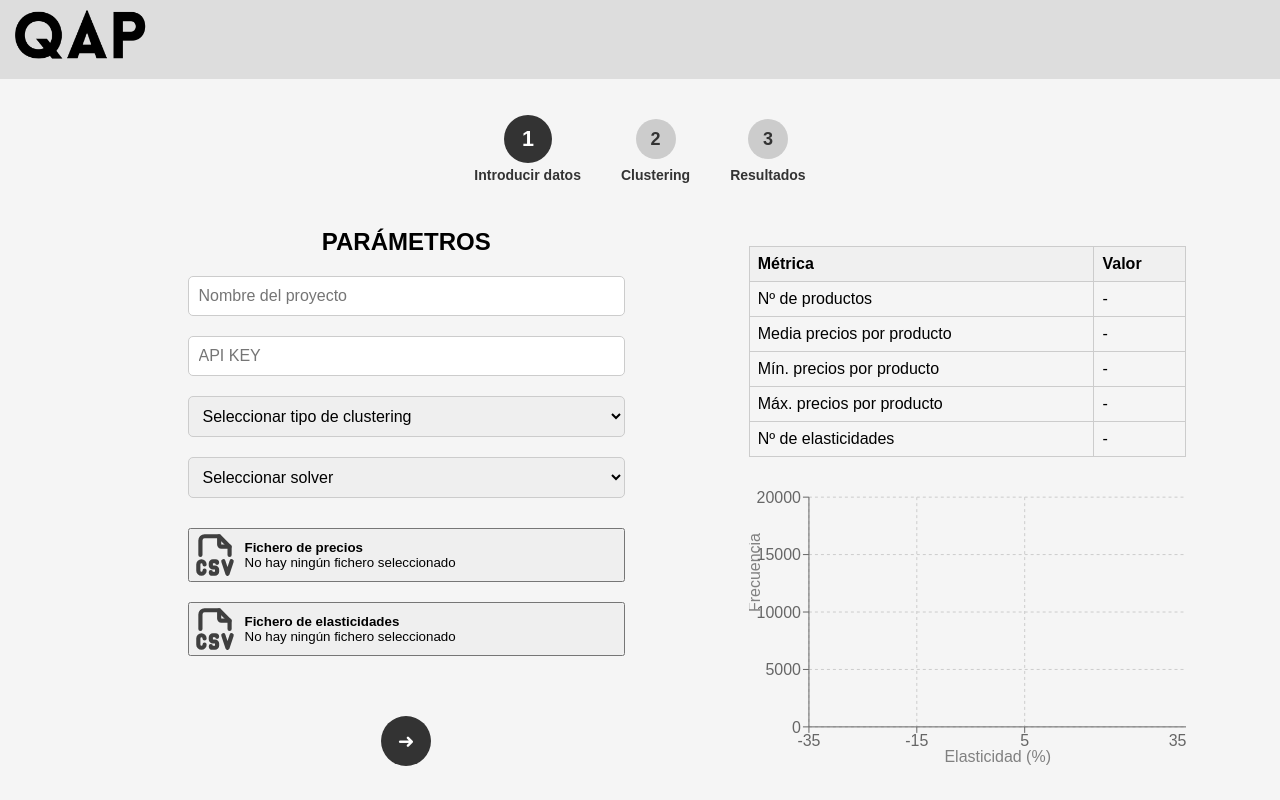
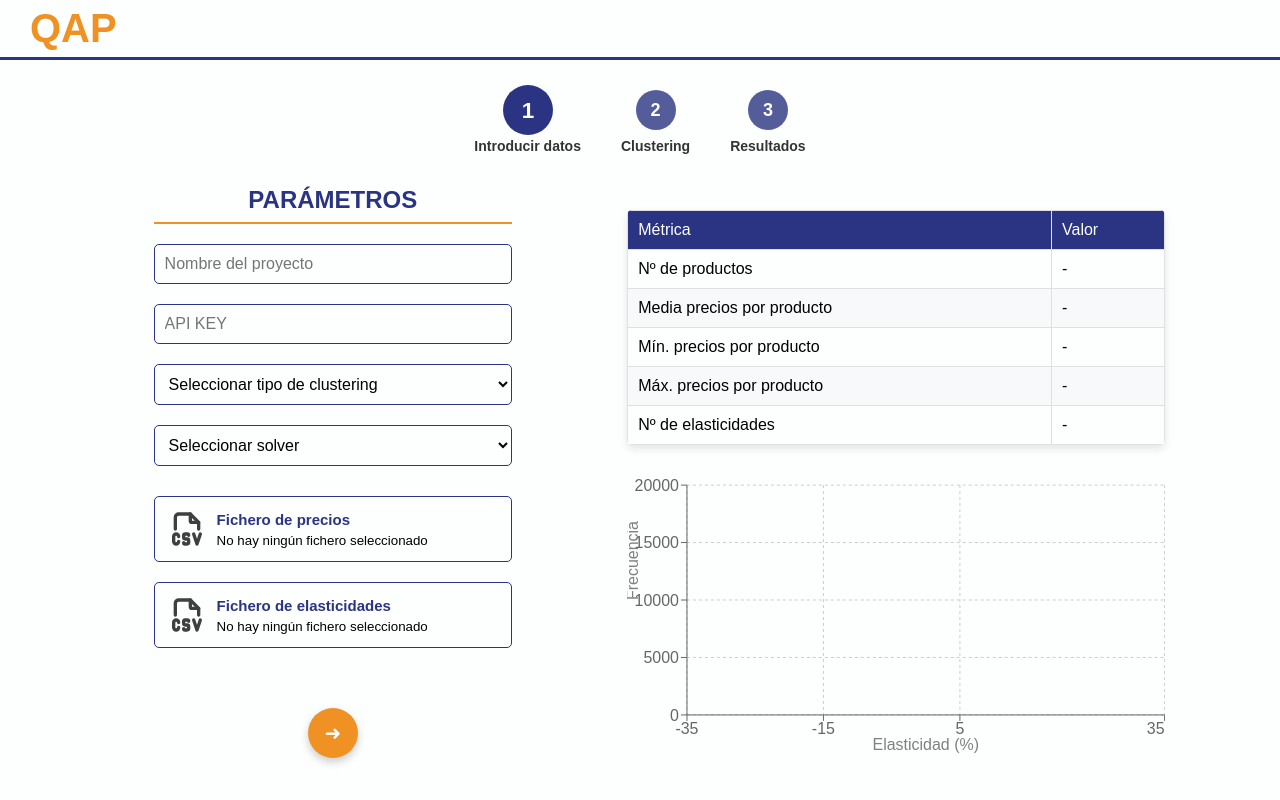
Before and after one commit to ricpdc/elastic-pricing, a React (Create React App) app in the folder frontend/: page / in a window 1280 px wide. Built offline with nearby package versions, Linux system fonts and the light colour scheme.

Commit message:
New styles and corrections

```diff
--- a/frontend/src/components/elasticitiesChart.jsx
+++ b/frontend/src/components/elasticitiesChart.jsx
@@ -47,7 +47,7 @@ export default function ElasticityChart({ elasticitySummary }) {
             }}
           />
           <Tooltip formatter={(value, name) => [`${value}`, "Frecuencia"]} />
-          <Bar dataKey="count" fill="#82ca9d" name="Frecuencia" />
+          <Bar dataKey="count" fill="#f09223" name="Frecuencia" />
         </BarChart>
       </ResponsiveContainer>
     </div>
--- a/frontend/src/index.css
+++ b/frontend/src/index.css
@@ -20,3 +20,10 @@ body {
   display: flex;
   flex-direction: column;
 }
+
+:root {
+  --color-primary: #f09223;
+  --color-secundary: #2b3482;
+  --color-secundary-light: #9498c1;
+  --color-bg: #fdfefe;
+}
--- a/frontend/src/layouts/Layout.jsx
+++ b/frontend/src/layouts/Layout.jsx
@@ -7,9 +7,7 @@ export default function Layout() {
   return (
     <div className="layout">
       <header>
-        <h1>
-          <img src="../qap.png" alt="logo" />
-        </h1>
+        <h1>QAP</h1>
       </header>
       <main>
         <Outlet />
--- a/frontend/src/pages/ClusteringPage.jsx
+++ b/frontend/src/pages/ClusteringPage.jsx
@@ -18,7 +18,7 @@ export default function ClusteringPage({
 
   const [currentPagePrices, setCurrentPagePrices] = useState(1);
   const [currentPageElasticities, setCurrentPageElasticities] = useState(1);
-  const itemsPerPage = 7;
+  const [itemsPerPage, setItemsPerPage] = useState(5);
 
   useEffect(() => {
     const fetchClusters = async () => {
@@ -68,6 +68,21 @@ export default function ClusteringPage({
     }
   };
 
+  useEffect(() => {
+    const updateItemsPerPage = () => {
+      const height = window.innerHeight;
+
+      if (height < 500) setItemsPerPage(4);
+      else if (height < 900) setItemsPerPage(6);
+      else setItemsPerPage(10);
+    };
+
+    updateItemsPerPage();
+
+    window.addEventListener("resize", updateItemsPerPage);
+    return () => window.removeEventListener("resize", updateItemsPerPage);
+  }, []);
+
   const clusterOptions = Array.from({ length: clustersCount }, (_, i) => ({
     value: i + 1,
     label: `Cluster ${i + 1}`,
@@ -105,6 +120,27 @@ export default function ClusteringPage({
           isSearchable={true}
           menuPlacement="auto"
           maxMenuHeight={200}
+          styles={{
+            control: (base) => ({
+              ...base,
+              borderColor: "#2B3482",
+              "&:hover": { borderColor: "#F09223" },
+              boxShadow: "none",
+            }),
+            option: (base, state) => ({
+              ...base,
+              backgroundColor: state.isSelected
+                ? "#2B3482"
+                : state.isFocused
+                ? "#9498C1"
+                : "white",
+              color: state.isSelected || state.isFocused ? "white" : "black",
+            }),
+            singleValue: (base) => ({
+              ...base,
+              color: "#2F3444",
+            }),
+          }}
           noOptionsMessage={() => "No se encontraron clusters"}
         />
       </div>
@@ -112,44 +148,36 @@ export default function ClusteringPage({
         <div className="left-panel">
           <div className="cluster-metrics">
             <h2>MÉTRICAS DEL CLUSTER</h2>
-            {clusterMetrics ? (
-              <>
             <div className="metric-item">
               <span className="metric-name">Nº de productos</span>
               <span className="metric-value">
-                    {clusterMetrics.num_products}
+                {clusterMetrics ? clusterMetrics.num_products : "-"}
               </span>
             </div>
             <div className="metric-item">
-                  <span className="metric-name">
-                    Media precios por producto
-                  </span>
+              <span className="metric-name">Media precios por producto</span>
               <span className="metric-value">
-                    {clusterMetrics.avg_prices}
+                {clusterMetrics ? clusterMetrics.avg_prices : "-"}
               </span>
             </div>
             <div className="metric-item">
               <span className="metric-name">Mín. precios por producto</span>
               <span className="metric-value">
-                    {clusterMetrics.min_prices}
+                {clusterMetrics ? clusterMetrics.min_prices : "-"}
               </span>
             </div>
             <div className="metric-item">
               <span className="metric-name">Máx. precios por producto</span>
               <span className="metric-value">
-                    {clusterMetrics.max_prices}
+                {clusterMetrics ? clusterMetrics.max_prices : "-"}
               </span>
             </div>
             <div className="metric-item">
               <span className="metric-name">Nº de elasticidades</span>
               <span className="metric-value">
-                    {clusterMetrics.num_elasticities}
+                {clusterMetrics ? clusterMetrics.num_elasticities : "-"}
               </span>
             </div>
-              </>
-            ) : (
-              <p>Cargando métricas...</p>
-            )}
           </div>
 
           <div className="next-button-container">
--- a/frontend/src/pages/ResultsPage.jsx
+++ b/frontend/src/pages/ResultsPage.jsx
@@ -109,8 +109,8 @@ export default function ResultsPage({ projectData }) {
   };
 
   const getSortIndicator = (key) => {
-    if (sortConfig.key !== key) return "⇅";
-    return sortConfig.direction === "asc" ? "↑" : "↓";
+    if (sortConfig.key !== key) return "▽";
+    return sortConfig.direction === "asc" ? "▲" : "▼";
   };
 
   const totalPages = Math.ceil(resultsData.length / itemsPerPage);
@@ -217,13 +217,26 @@ export default function ResultsPage({ projectData }) {
           <thead>
             <tr>
               <th onClick={() => handleSort("name")}>
-                Producto {getSortIndicator("name")}
+                <div className="th-content">
+                  <span>Producto</span>
+                  <span className="sort-icon">{getSortIndicator("name")}</span>
+                </div>
               </th>
+
               <th onClick={() => handleSort("price")}>
-                Precio {getSortIndicator("price")}
+                <div className="th-content">
+                  <span>Precio</span>
+                  <span className="sort-icon">{getSortIndicator("price")}</span>
+                </div>
               </th>
+
               <th onClick={() => handleSort("cluster")}>
-                Cluster {getSortIndicator("cluster")}
+                <div className="th-content">
+                  <span>Cluster</span>
+                  <span className="sort-icon">
+                    {getSortIndicator("cluster")}
+                  </span>
+                </div>
               </th>
             </tr>
           </thead>
--- a/frontend/src/styles/clusteringPage.css
+++ b/frontend/src/styles/clusteringPage.css
@@ -46,22 +46,21 @@
   width: 70%;
   padding: 10px;
   border-radius: 5px;
-  font-size: 16px;
 
-  background: #f8f8f8;
-  border: 1px solid #ddd;
+  background-color: var(--color-bg);
+
+  border: 2px solid var(--color-secundary-light);
   border-radius: 8px;
   padding: 15px 20px;
-  font-size: 16px;
   text-align: left;
 }
 
 .cluster-metrics h2 {
-  font-size: 20px;
+  font-weight: 600;
   margin-bottom: 10px;
-  color: #333;
+  color: var(--color-secundary);
   text-align: center;
-  border-bottom: 2px solid #ddd;
+  border-bottom: 2px solid var(--color-primary);
   padding-bottom: 5px;
 }
 
@@ -69,8 +68,8 @@
   display: flex;
   justify-content: space-between;
   padding: 5px 0;
-  font-size: 16px;
-  border-bottom: 1px solid #eee;
+  font-size: 18px;
+  border-bottom: 1px solid var(--color-secundary-light);
   gap: 10px;
 }
 
@@ -80,7 +79,6 @@
 
 .cluster-metrics .metric-name {
   font-weight: bold;
-  color: #444;
   text-align: left;
 }
 
@@ -124,6 +122,7 @@
 .table-container table th,
 .table-container table td {
   text-align: center;
+  padding: 10px;
 }
 
 .pagination {
@@ -147,25 +146,23 @@
 
 .pagination button {
   margin: 0 5px;
-  color: #fff;
+  color: var(--color-bg);
   height: 30px;
   width: 30px;
 
   border: none;
-  background-color: #333;
+  background-color: var(--color-primary);
   border-radius: 50%;
   transition: 0.3s ease-in-out;
 }
 
 .pagination button:hover {
-  background-color: #444;
   cursor: pointer;
   scale: 1.05;
 }
 
 .pagination button:disabled:hover {
   scale: 1;
-  background-color: #333;
   cursor: not-allowed;
 }
 
--- a/frontend/src/styles/inputDataPage.css
+++ b/frontend/src/styles/inputDataPage.css
@@ -2,7 +2,6 @@
   display: flex;
   flex-direction: column;
   justify-content: center;
-
   height: 100%;
   width: 100%;
 }
@@ -10,34 +9,41 @@
 .input-data-page-container {
   display: flex;
   height: 100%;
-
-  gap: 30px;
 }
 
 .input-data-page-container > .left-panel {
-  width: 50%;
+  width: 40%;
   height: 100%;
   min-width: 250px;
-
   display: flex;
   flex-direction: column;
   justify-content: center;
-
-  gap: 20px;
 }
 
 .input-data-page-container > .left-panel > h2 {
   width: 70%;
   text-align: center;
+  color: var(--color-secundary);
+  font-weight: 600;
+  border-bottom: 2px solid var(--color-primary);
+  padding-bottom: 8px;
 }
 
 .input-field {
   display: flex;
   padding: 10px;
-  border: 1px solid #ccc;
+  border: 1px solid var(--color-secundary);
   border-radius: 5px;
   font-size: 16px;
   width: 70%;
+  background-color: var(--color-bg);
+  transition: all 0.3s ease;
+}
+
+.input-field:focus {
+  outline: none;
+  border-color: var(--color-primary);
+  box-shadow: 0 0 0 2px rgba(255, 152, 0, 0.2);
 }
 
 .input-field:disabled,
@@ -57,13 +63,19 @@ button:disabled {
 
 .file-button {
   display: flex;
-  gap: 5px;
+  gap: 10px;
   cursor: pointer;
   transition: 0.3s ease-in-out;
+  padding: 12px;
+  border: 1px solid var(--color-secundary);
+  border-radius: 5px;
+  background-color: transparent;
 }
 
 .file-button:hover {
-  scale: 1.05;
+  scale: 1.02;
+  border-color: var(--color-primary);
+  box-shadow: 0 4px 8px rgba(0, 0, 0, 0.1);
 }
 
 .file-button:disabled {
@@ -73,24 +85,30 @@ button:disabled {
 
 .file-button:disabled:hover {
   scale: 1;
+  border-color: var(--color-secundary);
+  box-shadow: none;
 }
 
 .file-button > .icon {
   height: auto;
-  width: 50px;
+  width: 40px;
   justify-self: center;
   align-self: center;
 }
 
 .file-info {
   display: flex;
-
   flex-direction: column;
   justify-content: center;
   align-items: start;
+  height: 100%;
+  width: calc(100% - 50px - 10px);
+}
 
-  height: 100%;
-  width: calc(100% - 50px - 5px);
+.file-info h4 {
+  color: var(--color-secundary);
+  margin: 0 0 5px 0;
+  font-size: 15px;
 }
 
 .file-path {
@@ -99,13 +117,14 @@ button:disabled {
   overflow: hidden;
   text-overflow: ellipsis;
   display: block;
+  color: #666;
+  font-size: 0.9em;
 }
 
 .next-button-container {
   width: 70%;
   display: flex;
   justify-content: space-around;
-
   padding: 30px;
 }
 
@@ -113,18 +132,16 @@ button:disabled {
   display: flex;
   justify-content: center;
   align-items: center;
-
   height: 50px;
   width: 50px;
-  background-color: #333;
+  background-color: var(--color-primary);
   border: none;
   border-radius: 50%;
-
-  color: white;
+  color: #fdfefe;
   font-size: 20px;
-
   cursor: pointer;
   transition: 0.3s ease-in-out;
+  box-shadow: 0 4px 8px rgba(0, 0, 0, 0.2);
 }
 
 .next-button:hover {
@@ -132,9 +149,9 @@ button:disabled {
 }
 
 .next-button:disabled {
-  background-color: #666;
   opacity: 0.6;
   cursor: not-allowed;
+  box-shadow: none;
 }
 
 .next-button:disabled:hover {
@@ -142,33 +159,38 @@ button:disabled {
 }
 
 .input-data-page-container > .right-panel {
-  width: 50%;
-
+  width: 60%;
   display: flex;
   flex-direction: column;
   justify-content: center;
-
   gap: 20px;
 }
 
 .metrics-table {
   width: 70%;
   border-collapse: collapse;
+  box-shadow: 0 4px 8px rgba(0, 0, 0, 0.1);
+  border-radius: 5px;
+  overflow: hidden;
 }
 
 .metrics-table th,
 .metrics-table td {
-  border: 1px solid #ccc;
-  padding: 8px;
+  border: 1px solid #e0e0e0;
+  padding: 10px;
   text-align: left;
 }
 
 .metrics-table th {
-  background-color: #f0f0f0;
+  background-color: var(--color-secundary);
+  color: var(--color-bg);
+  font-weight: 500;
 }
 
-.no-metrics {
-  text-align: center;
-  padding: 20px;
-  font-style: italic;
+.metrics-table tr:nth-child(even) {
+  background-color: #f8f9fa;
 }
+
+.metrics-table tr:hover {
+  background-color: #e9ecef;
+}
--- a/frontend/src/styles/layout.css
+++ b/frontend/src/styles/layout.css
@@ -11,19 +11,20 @@ header {
   min-height: 60px;
   max-height: 10vh;
   flex-shrink: 0;
-  padding: 10px;
-  background-color: #ddd;
+  padding: 0px 0px 0px 30px;
+  background: var(--color-bg);
+
+  border-bottom: 3px solid var(--color-secundary);
+
+  position: sticky;
+  top: 0;
+  z-index: 1000;
 }
 
 h1 {
-  font-size: clamp(1.5rem, 5vh, 2.5rem);
-}
-
-header > h1 > img {
-  height: 100%;
-  max-height: 50px;
-  width: auto;
-  object-fit: contain;
+  font-size: clamp(2rem, 5vh, 4rem);
+  font-weight: 800;
+  color: var(--color-primary);
 }
 
 main {
--- a/frontend/src/styles/mainPage.css
+++ b/frontend/src/styles/mainPage.css
@@ -4,7 +4,7 @@
   align-items: center;
   width: 100%;
   min-width: 300px;
-  background-color: #f5f5f5;
+  background-color: var(--color-bg);
 }
 
 .main-step-indicator {
--- a/frontend/src/styles/resultsPage.css
+++ b/frontend/src/styles/resultsPage.css
@@ -26,8 +26,9 @@
   border-radius: 5px;
   font-size: 16px;
 
-  background: #f8f8f8;
-  border: 1px solid #ddd;
+  background-color: var(--color-bg);
+  border: 2px solid var(--color-secundary-light);
+
   border-radius: 8px;
   padding: 15px 20px;
   font-size: 16px;
@@ -37,9 +38,11 @@
 .result-metrics h2 {
   font-size: 20px;
   margin-bottom: 10px;
-  color: #333;
+  color: var(--color-secundary);
+
   text-align: center;
-  border-bottom: 2px solid #ddd;
+  border-bottom: 2px solid var(--color-primary);
+
   padding-bottom: 5px;
 }
 
@@ -48,7 +51,7 @@
   justify-content: space-between;
   padding: 5px 0;
   font-size: 16px;
-  border-bottom: 1px solid #eee;
+  border-bottom: 1px solid var(--color-secundary-light);
   gap: 10px;
 }
 
@@ -58,7 +61,6 @@
 
 .result-metrics .metric-name {
   font-weight: bold;
-  color: #444;
   text-align: left;
 }
 
@@ -90,19 +92,24 @@
 
 .results-table {
   width: 70%;
-  min-height: 400px;
+  min-height: 450px;
   border-collapse: collapse;
+  box-shadow: 0 4px 8px rgba(0, 0, 0, 0.1);
 }
 
 .results-table th,
 .results-table td {
-  border: 1px solid #ccc;
-  padding: 8px;
+  border: 1px solid #e0e0e0;
+  padding: 10px;
   text-align: left;
 }
 
 .results-table th {
-  background-color: #f0f0f0;
+  background-color: var(--color-secundary);
+  color: var(--color-bg);
+  font-weight: 700;
+
+  cursor: pointer;
 }
 
 .results-table td:first-child {
@@ -122,7 +129,7 @@
 
 .results-table th:nth-child(1),
 .results-table td:nth-child(1) {
-  width: 65%;
+  width: 55%;
 }
 
 .results-table th:nth-child(2),
@@ -132,8 +139,30 @@
 
 .results-table th:nth-child(3),
 .results-table td:nth-child(3) {
-  width: 10%;
+  width: 25%;
+}
+
+.results-table td:nth-child(3) {
   text-align: center;
+}
+
+.results-table tr:nth-child(even) {
+  background-color: #f8f9fa;
+}
+
+.results-table tr:hover {
+  background-color: #e9ecef;
+}
+
+.th-content {
+  display: flex;
+  justify-content: space-between;
+  align-items: center;
+}
+
+.sort-icon {
+  margin-left: 8px;
+  font-size: 0.9em;
 }
 
 .pagination {
--- a/frontend/src/styles/stepIndicator.css
+++ b/frontend/src/styles/stepIndicator.css
@@ -2,8 +2,7 @@
   display: flex;
   justify-content: center;
   align-items: center;
-  margin: 20px 0;
-  min-width: 500px;
+  margin-top: 10px;
 }
 
 .step-wrapper {
@@ -21,25 +20,25 @@
   display: flex;
   justify-content: center;
   align-items: center;
+  border: 3px solid transparent;
   border-radius: 50%;
   font-size: 18px;
   font-weight: bold;
-  color: #333;
-  background: #ccc;
+  color: var(--color-bg);
+  background: var(--color-secundary);
+  opacity: 0.8;
   cursor: default;
   transition: all 0.3s ease-in-out;
   position: relative;
 }
 
 .step-indicator.active {
-  background: #333;
-  color: white;
-  transform: scale(1.2);
+  opacity: 1;
+  transform: scale(1.25);
 }
 
 .step-indicator.completed {
-  background: #333;
-  color: white;
+  background: var(--color-primary);
   cursor: pointer;
 }
 
@@ -62,7 +61,7 @@
   height: 100%;
   border-radius: 50%;
   border: 3px solid transparent;
-  border-top: 3px solid #333;
+  border-top: 3px solid var(--color-primary);
   animation: spin 1s linear infinite;
 }
 
```
Lines whose indentation alone changed are shown as unchanged.
